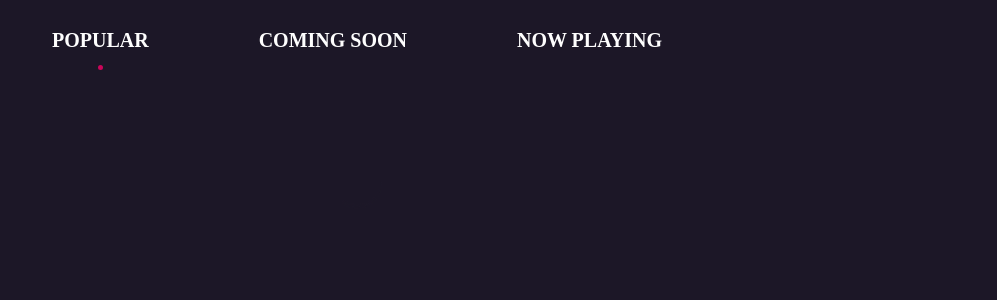
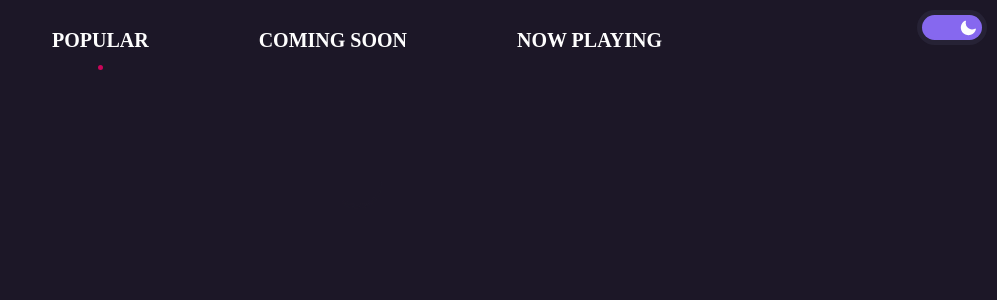
Before and after one commit to hyer0705/react-final-movie-app, a React (Create React App) app: page / in a window 1280 px wide. Shown: the top 300 px of the page, without its empty margins (283-1280 px from the left). Built offline with nearby package versions, Linux system fonts and the light colour scheme; no server answers.

Commit message:
Add ThemeButton component to Header component

```diff
--- a/src/components/Header.tsx
+++ b/src/components/Header.tsx
@@ -1,7 +1,7 @@
 import styled from "styled-components";
 import { Link, useMatch } from "react-router-dom";
 import { motion, useScroll, useAnimation } from "framer-motion";
-import { useEffect } from "react";
+import { useEffect, useState } from "react";
 
 const Nav = styled(motion.nav)`
   position: fixed;
@@ -40,6 +40,38 @@ const Circle = styled(motion.span)`
   bottom: 10px;
 `;
 
+const ThemeBtnWrapper = styled(motion.div)`
+  width: 70px;
+  height: 35px;
+  padding: 5px;
+  background-color: ${(props) => props.theme.bgColor.modal};
+  display: flex;
+  justify-content: center;
+  align-items: center;
+  border-radius: 30px;
+  position: absolute;
+  top: 10px;
+  right: 10px;
+  cursor: pointer;
+`;
+
+const ThemeBtn = styled(motion.div)<{ $isDark: boolean }>`
+  background-color: ${(props) => props.theme.bgColor.button};
+  border-radius: 50%;
+  width: 100%;
+  height: 100%;
+  border-radius: 30px;
+  display: flex;
+  align-items: center;
+  justify-content: ${(props) => (props.$isDark ? "end" : "start")};
+  padding: 5px;
+`;
+
+const IconSvg = styled(motion.svg)`
+  width: 18px;
+  height: 18px;
+`;
+
 const navVariants = {
   top: {
     backgroundColor: "rgba(13, 11, 13, 0)",
@@ -56,6 +88,10 @@ function Header() {
 
   const { scrollY } = useScroll();
   const navAnimation = useAnimation();
+
+  const [isDark, setIsDark] = useState(true);
+  const onThemeBtn = () => setIsDark((prev) => !prev);
+  console.log(isDark);
 
   useEffect(() => {
     scrollY.on("change", (latest) => {
@@ -86,6 +122,34 @@ function Header() {
           </Link>
         </Menu>
       </Menus>
+      <ThemeBtnWrapper onClick={onThemeBtn}>
+        <ThemeBtn $isDark={isDark}>
+          {!isDark && (
+            <IconSvg
+              fill="currentColor"
+              viewBox="0 0 20 20"
+              xmlns="http://www.w3.org/2000/svg"
+              aria-hidden="true"
+            >
+              <path d="M10 2a.75.75 0 01.75.75v1.5a.75.75 0 01-1.5 0v-1.5A.75.75 0 0110 2zM10 15a.75.75 0 01.75.75v1.5a.75.75 0 01-1.5 0v-1.5A.75.75 0 0110 15zM10 7a3 3 0 100 6 3 3 0 000-6zM15.657 5.404a.75.75 0 10-1.06-1.06l-1.061 1.06a.75.75 0 001.06 1.06l1.06-1.06zM6.464 14.596a.75.75 0 10-1.06-1.06l-1.06 1.06a.75.75 0 001.06 1.06l1.06-1.06zM18 10a.75.75 0 01-.75.75h-1.5a.75.75 0 010-1.5h1.5A.75.75 0 0118 10zM5 10a.75.75 0 01-.75.75h-1.5a.75.75 0 010-1.5h1.5A.75.75 0 015 10zM14.596 15.657a.75.75 0 001.06-1.06l-1.06-1.061a.75.75 0 10-1.06 1.06l1.06 1.06zM5.404 6.464a.75.75 0 001.06-1.06l-1.06-1.06a.75.75 0 10-1.061 1.06l1.06 1.06z" />
+            </IconSvg>
+          )}
+          {isDark && (
+            <IconSvg
+              fill="currentColor"
+              viewBox="0 0 20 20"
+              xmlns="http://www.w3.org/2000/svg"
+              aria-hidden="true"
+            >
+              <path
+                clipRule="evenodd"
+                fillRule="evenodd"
+                d="M7.455 2.004a.75.75 0 01.26.77 7 7 0 009.958 7.967.75.75 0 011.067.853A8.5 8.5 0 116.647 1.921a.75.75 0 01.808.083z"
+              />
+            </IconSvg>
+          )}
+        </ThemeBtn>
+      </ThemeBtnWrapper>
     </Nav>
   );
 }
```
